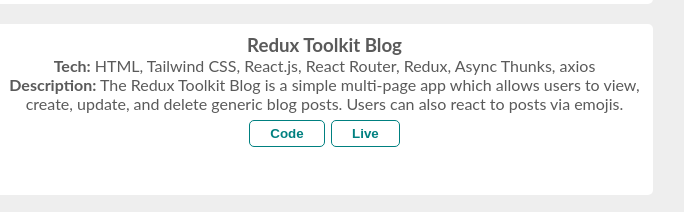
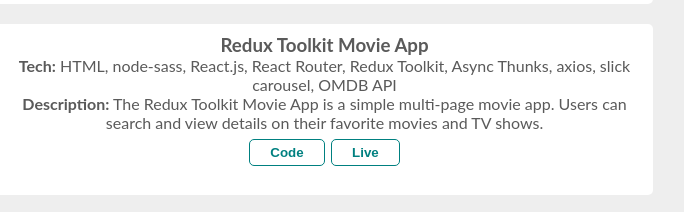
Before and after one commit to TatsuKenshi/portfolio, a plain HTML site: page index.html in a window 1280 px wide. Shown: the part 2165-2377 px from the top of the page, 468-1152 px from the left. Drawn offline with Linux system fonts and the light colour scheme.

Commit message:
adds details about the redux toolkit movie app project

```diff
--- a/index.html
+++ b/index.html
@@ -354,20 +354,21 @@
                 </div>
                 <div class="regular-info-div">
                     <div class="regular-name">
-                        <h3>Redux Toolkit Blog</h3>
+                        <h3>Redux Toolkit Movie App</h3>
                     </div>
                     <div class="regular-technologies">
                         <p>
-                            <strong>Tech:</strong> HTML, Tailwind CSS, React.js,
-                            React Router, Redux, Async Thunks, axios
+                            <strong>Tech:</strong> HTML, node-sass, React.js,
+                            React Router, Redux Toolkit, Async Thunks, axios,
+                            slick carousel, OMDB API
                         </p>
                     </div>
                     <div class="regular-description">
                         <p>
-                            <strong>Description:</strong> The Redux Toolkit Blog
-                            is a simple multi-page app which allows users to
-                            view, create, update, and delete generic blog posts.
-                            Users can also react to posts via emojis.
+                            <strong>Description:</strong> The Redux Toolkit
+                            Movie App is a simple multi-page movie app. Users
+                            can search and view details on their favorite movies
+                            and TV shows.
                         </p>
                     </div>
                     <div class="regular-links">
```
